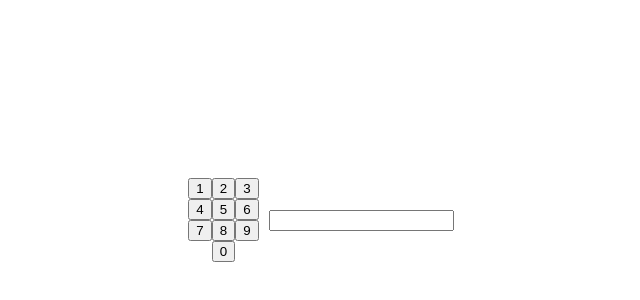
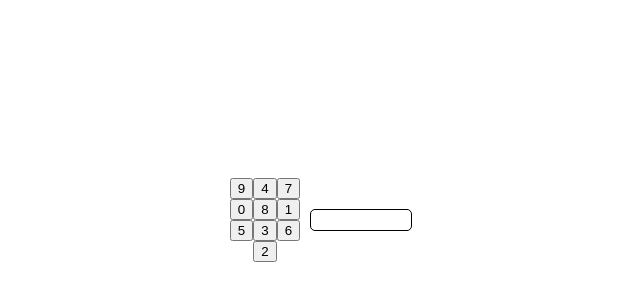
Before and after one commit to Pablo1923/taller1aplicaciones, a plain HTML site: page clave/index.html in a window 1280 px wide. Shown: the part 148-448 px from the top of the page, without its empty margins (324-964 px from the left). Drawn offline with Linux system fonts and the light colour scheme.

Commit message:
Generación aleatoria de numeros para el panel

```diff
--- a/clave/index.html
+++ b/clave/index.html
@@ -8,18 +8,20 @@
 </head>
 <body>
     <div id="panel-numerico">
-        <button>1</button>
-        <button>2</button>
-        <button>3</button>
-        <button>4</button>
-        <button>5</button>
-        <button>6</button>
-        <button>7</button>
-        <button>8</button>
-        <button>9</button>
-        <button>0</button>
+        <button class="btn"></button>
+        <button class="btn"></button>
+        <button class="btn"></button>
+        <button class="btn"></button>
+        <button class="btn"></button>
+        <button class="btn"></button>
+        <button class="btn"></button>
+        <button class="btn"></button>
+        <button class="btn"></button>
+        <button class="btn"></button>
     </div>
 
-    <input type="text" name="" id="" >
+    <div id="label"></div>
 </body>
+
+<script src="script.js"></script>
 </html>
--- a/clave/script.js
+++ b/clave/script.js
@@ -0,0 +1,25 @@
+let label, btns, lista, i;
+
+label = document.getElementById("label");
+btns = document.querySelectorAll(".btn");
+lista = [0,1,2,3,4,5,6,7,8,9];
+i = 0;
+
+lista = lista.sort(function() {
+    return Math.random() - 0.5
+});
+
+btns.forEach(boton => {
+    boton.textContent = lista[i];
+    i++;
+})
+
+btns.forEach(boton => {
+    boton.addEventListener("click", () => {
+
+        if(label.textContent.length <= 3){
+            let btnApretado = boton.textContent;
+            label.textContent += btnApretado;
+        }
+    })
+})
--- a/clave/style.css
+++ b/clave/style.css
@@ -15,3 +15,12 @@ body {
 #panel-numerico button:last-child {
     grid-column-start: 2;
 }
+
+#label {
+    width: 100px;
+    height: 20px;
+    border-radius: 5px;
+    border: 1px;
+    border-style: solid;
+    border-color: black;
+}
```
